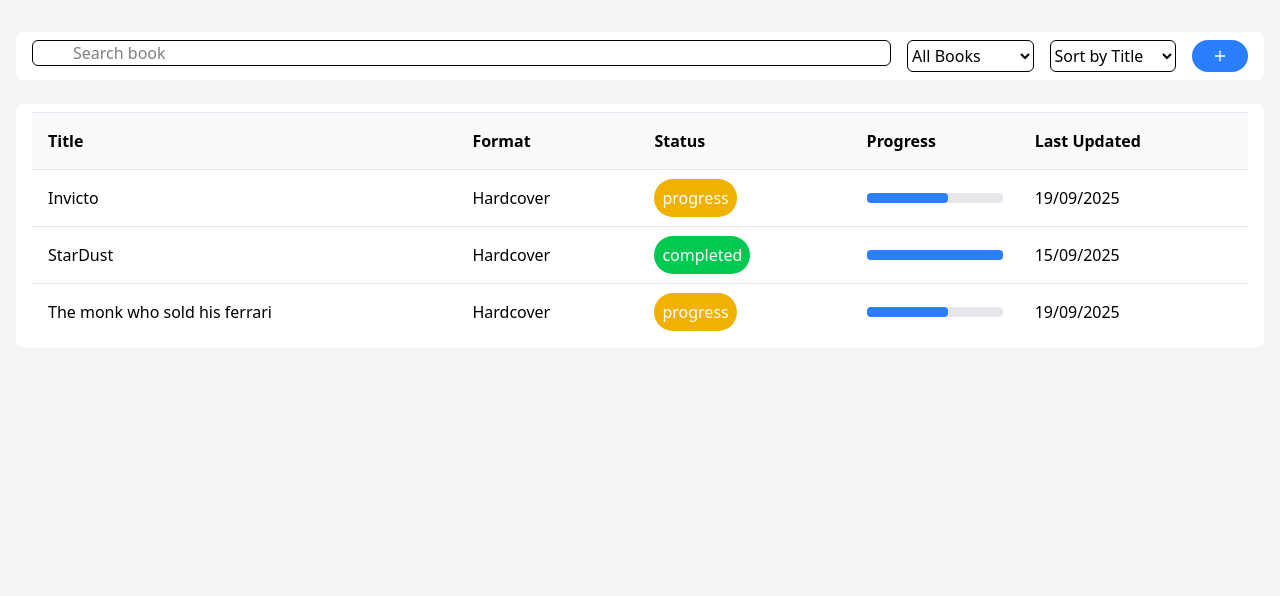
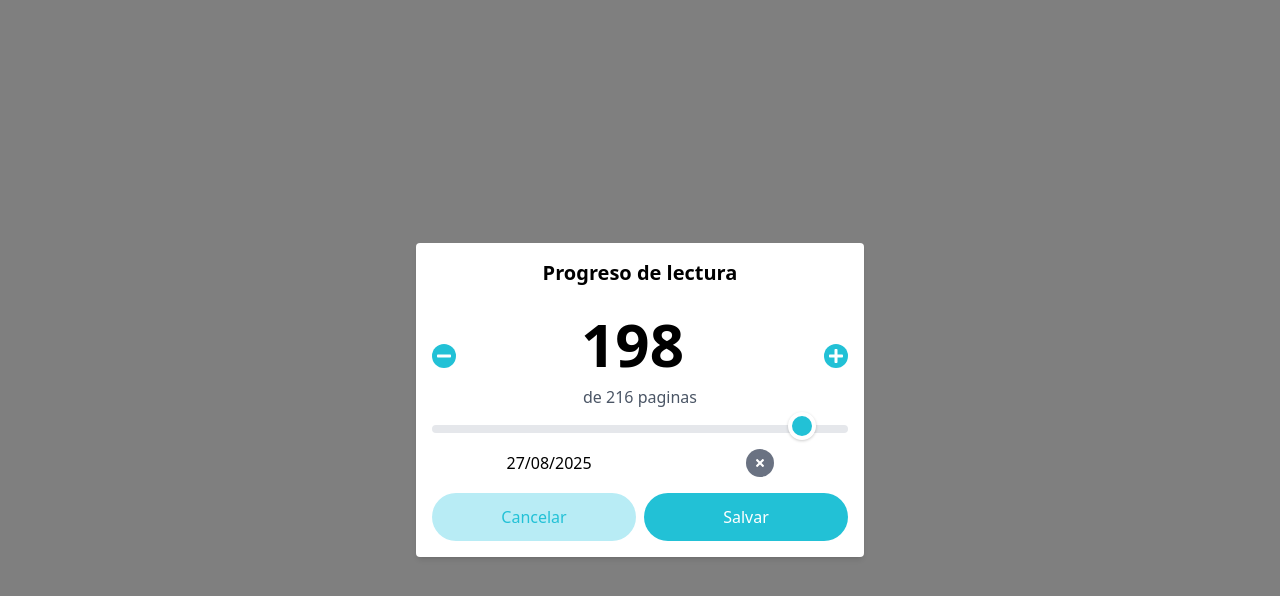
Before and after one commit to anavarro81/BookReadingTracker, a React (Vite) app in the folder apps/front/: page / in a window 1280 px wide. Shown: the top 596 px of the page. Built offline with nearby package versions, Linux system fonts and the light colour scheme.

Commit message:
feat(date-field): transform 'add date' button into date input with current date and close button

```diff
--- a/apps/front/src/App.jsx
+++ b/apps/front/src/App.jsx
@@ -4,8 +4,8 @@
 const App = () => {
   return (
     <div>
-      <BookingReadingTable />
 
+      <ProgressModal/>
     </div>
   );
 }
--- a/apps/front/src/Components/ProgressModal.jsx
+++ b/apps/front/src/Components/ProgressModal.jsx
@@ -1,5 +1,5 @@
 import { FaMinus, FaPlus, FaRegCalendarAlt, FaTimes } from "react-icons/fa";
-import React, { useState } from "react";
+import React, { useState, useEffect } from "react";
 import DatePicker, { registerLocale } from "react-datepicker";
 import es from "date-fns/locale/es";
 import "react-datepicker/dist/react-datepicker.css";
@@ -21,7 +21,15 @@
 
     const [showDatePicker, setShowDatePicker] = useState(true)
 
-    const [selectedDate, setSelectedDate] = useState(new Date());
+    const [selectedDate, setSelectedDate] = useState(new Date())
+
+    const handleCloseDate = () => {
+
+        setShowDatePicker(true)
+        setSelectedDate(null)
+    }
+
+
 
     const incrementCurrentPage = () => {
         if (currentPageState < data.totPage) {
@@ -97,6 +105,7 @@
                         locale="es"
                         selected={selectedDate}
                         onChange={(date) => setSelectedDate(date)}
+                        dateFormat="dd/MM/yyyy"
                     />
 
 
@@ -110,7 +119,7 @@
                         :
 
                          <button className='px-2 rounded-full  h-12 text-white  bg-brand-500 hover:bg-turquoise-600 flex items-center justify-center gap-2'
-                         onClick={() => setShowDatePicker(true)}
+                         onClick={handleCloseDate}
                          >
                             <FaRegCalendarAlt /> Añadir fecha
                         </button>
```
